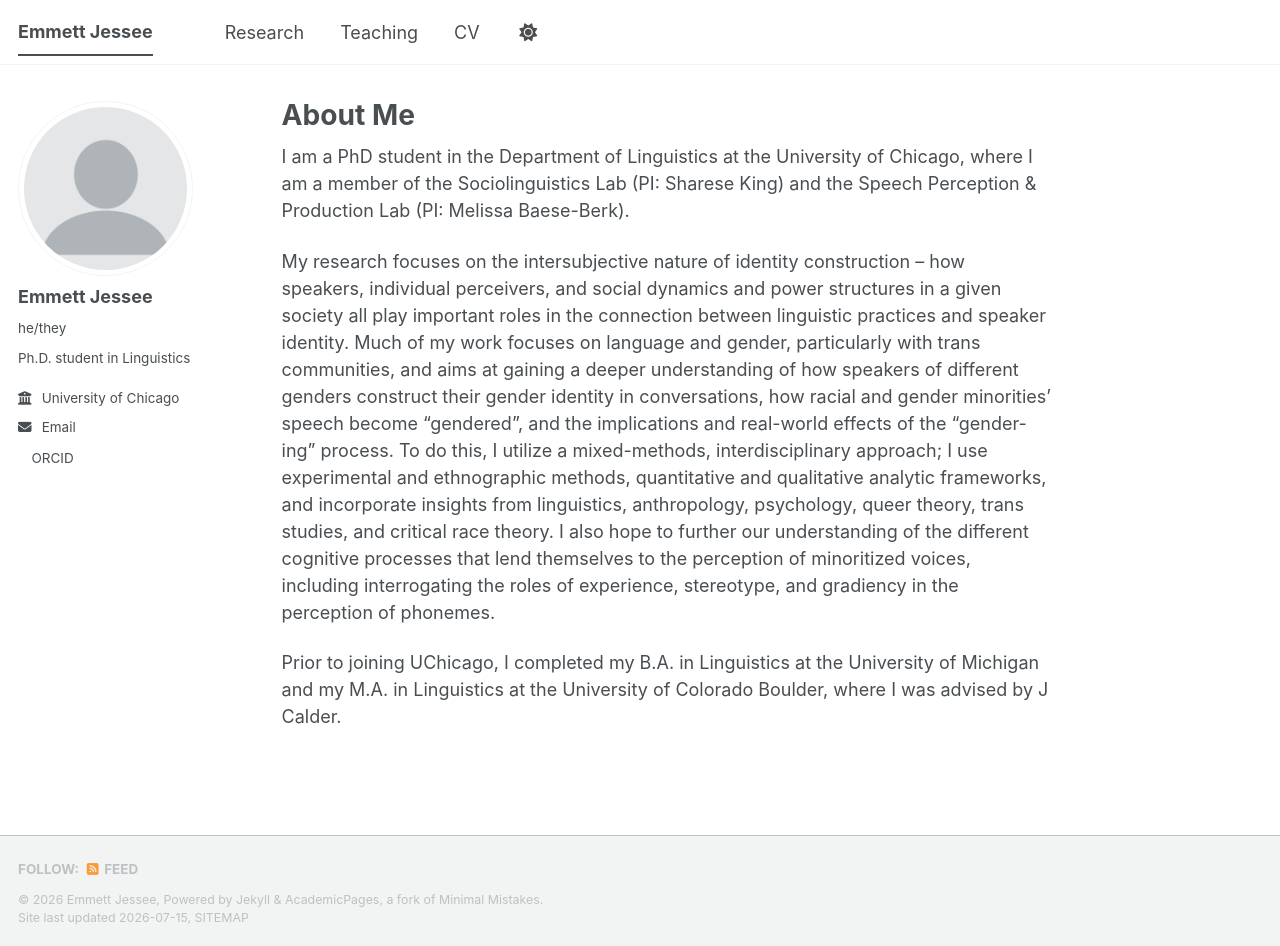
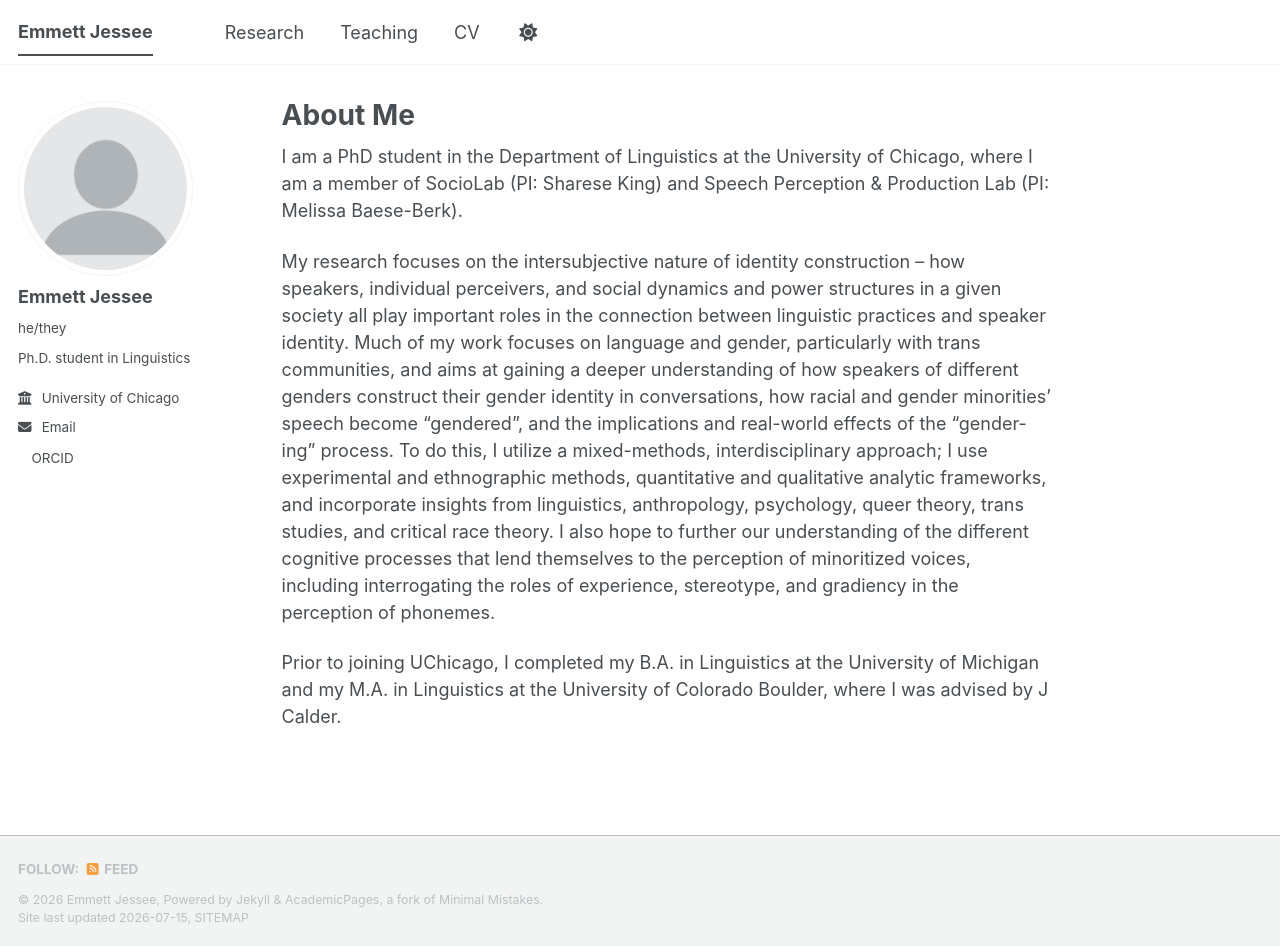
Before and after one commit to emmettjessee/emmettjessee.github.io, a Jekyll site: the page built from _pages/about.md, in a window 1280 px wide and 946 px high. Built offline with Jekyll 4.4.1, drawn with Linux system fonts in a browser that asks for light colours; a style sheet for code colours, icons or effects is not loaded.

Commit message:
Update about.md

```diff
--- a/_pages/about.md
+++ b/_pages/about.md
@@ -7,7 +7,7 @@ redirect_from:
   - /about.html
 ---
 
-I am a PhD student in the Department of Linguistics at the University of Chicago, where I am a member of the Sociolinguistics Lab (PI: Sharese King) and the Speech Perception & Production Lab (PI: Melissa Baese-Berk).
+I am a PhD student in the Department of Linguistics at the University of Chicago, where I am a member of SocioLab (PI: Sharese King) and Speech Perception & Production Lab (PI: Melissa Baese-Berk).
 
 My research focuses on the intersubjective nature of identity construction -- how speakers, individual perceivers, and social dynamics and power structures in a given society all play important roles in the connection between linguistic practices and speaker identity. Much of my work focuses on language and gender, particularly with trans communities, and aims at gaining a deeper understanding of how speakers of different genders construct their gender identity in conversations, how racial and gender minorities' speech become "gendered", and the implications and real-world effects of the "gender-ing" process. To do this, I utilize a mixed-methods, interdisciplinary approach; I use experimental and ethnographic methods, quantitative and qualitative analytic frameworks, and incorporate insights from linguistics, anthropology, psychology, queer theory, trans studies, and critical race theory. I also hope to further our understanding of the different cognitive processes that lend themselves to the perception of minoritized voices, including interrogating the roles of experience, stereotype, and gradiency in the perception of phonemes.
 
```
